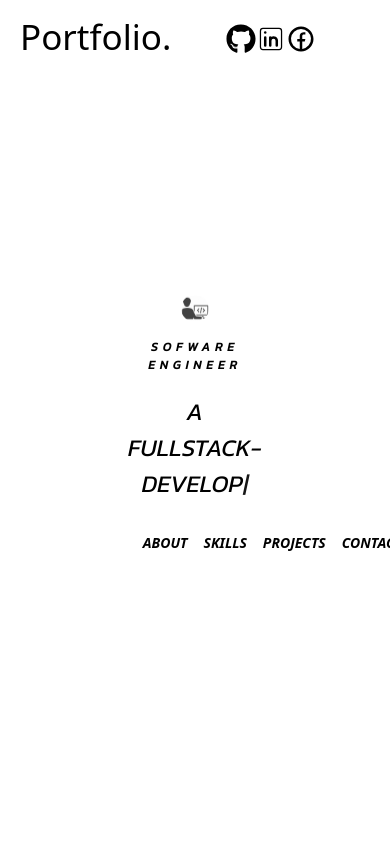
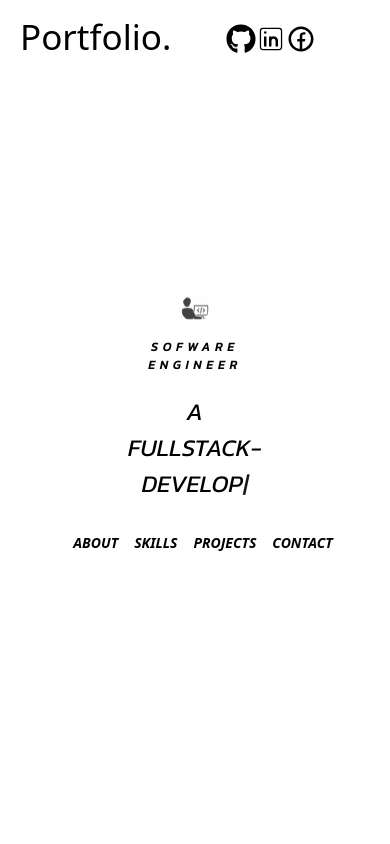
Before and after one commit to begonnerprogrammer/fullstackportfolio, a React (Create React App) app in the folder cleint/: page / in a window 390 px wide. Shown: the top 844 px of the page. Built offline with nearby package versions, Linux system fonts and the light colour scheme.

Commit message:
responsive

```diff
--- a/cleint/src/components/home.jsx
+++ b/cleint/src/components/home.jsx
@@ -49,7 +49,7 @@ window.scrollTo({
        </motion.div>
 
    <motion.div className='tabs' initial={{y:600}} animate={{y:0}} transition={{duration:"1.5" ,delay:""}} >
-      <Link to={"#"}><a href="" onClick={()=>scrolltopsection(about)}><h1>ABOUT</h1></a></Link>
+      <Link   to={"#"}><a  href="" onClick={()=>scrolltopsection(about)}><h1>ABOUT</h1></a></Link>
       <Link to={"#"}><a href="" onClick={()=>scrolltopsection(skills)}><h1>SKILLS</h1></a></Link>
       <Link to={"#"}><a href="" onClick={()=>scrolltopsection(projects)}><h1>PROJECTS</h1></a></Link>
       <Link to={"#"}><a href="" onClick={()=>scrolltopsection(contact)}><h1>CONTACT</h1></a></Link>
--- a/cleint/src/components/projects.jsx
+++ b/cleint/src/components/projects.jsx
@@ -13,7 +13,7 @@ const Projects = () => {
     {
       img:"./images/movie2.webp",
       title:"Movie App using Next.Js",
-      link:"https://fullstackmovieapp-react.vercel.app/discover/now_playing",
+      link:"https://github.com/begonnerprogrammer/fullstackmovieapp-react-",
       description:"This is a Movie App using Next.js.</br> A complete movie app with Google sign-in Feature using Next-Auth  . Also includes Add movies functionality feature using React Redux."
     }
     ,{
@@ -33,9 +33,12 @@ const Projects = () => {
       <div className=' relative w-full overflow-x-scroll scrollbar scrollbar-track-gray-400/20  scrollbar-thumb-[#F7AB0A]/80  scroll-smooth  flex overflow-y-hidden snap-x snap-mandatory z-20'>
         {
           projects.map((project)=>(
-            <Link to={`${project.link}`}>
+
             <div className='w-screen flex-shrink-0 snap-center flex flex-col space-y-5 items-center justify-center  md:p-44 h-screen'>
+               <Link to={`${project.link}`}>
               <img src={project.img} className='h-40' ></img>
+              </Link>
+
              <div className='space-y-4 max-w-6xl px-0 md:px-10 md:space-x-14 snap-center'>
               <h4 className='text-4xl font-semibold text-center'>
               <span className='underline decoration-[#F7AB0A]/50'>{project.title}</span>
@@ -46,8 +49,9 @@ const Projects = () => {
                 }
               </p>
               </div>
+
              </div>
-             </Link>
+
           ))
         }
       </div>
--- a/cleint/src/css/home.css
+++ b/cleint/src/css/home.css
@@ -332,3 +332,13 @@ transform: translateY(0px);
     color: gray;
     transition: 0.5s;
   }
+
+
+  /* //media queries----------------------------------------------- */
+
+
+  @media (max-width:768px) {
+      .tabs{
+      justify-content: center;
+      }
+  }
```
